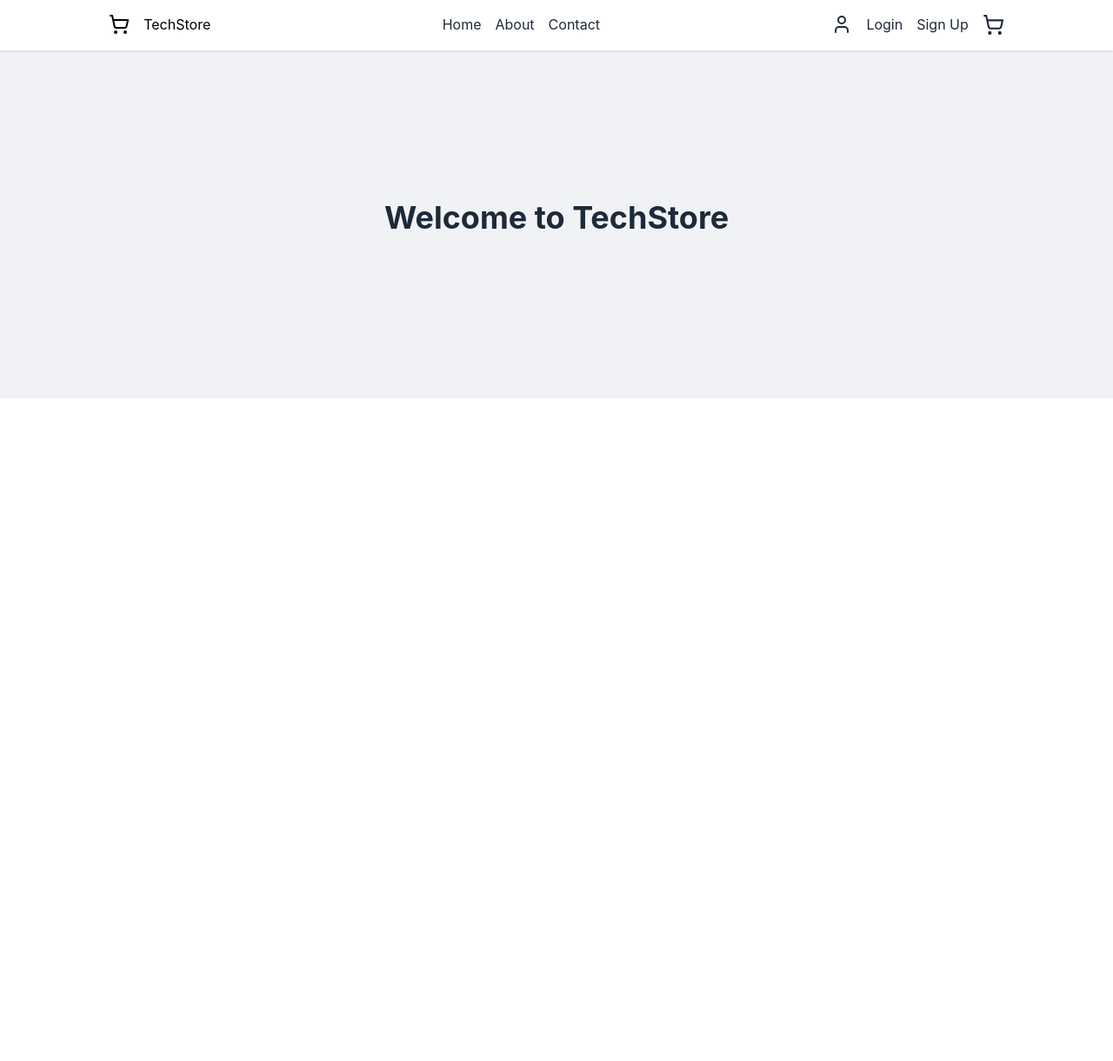
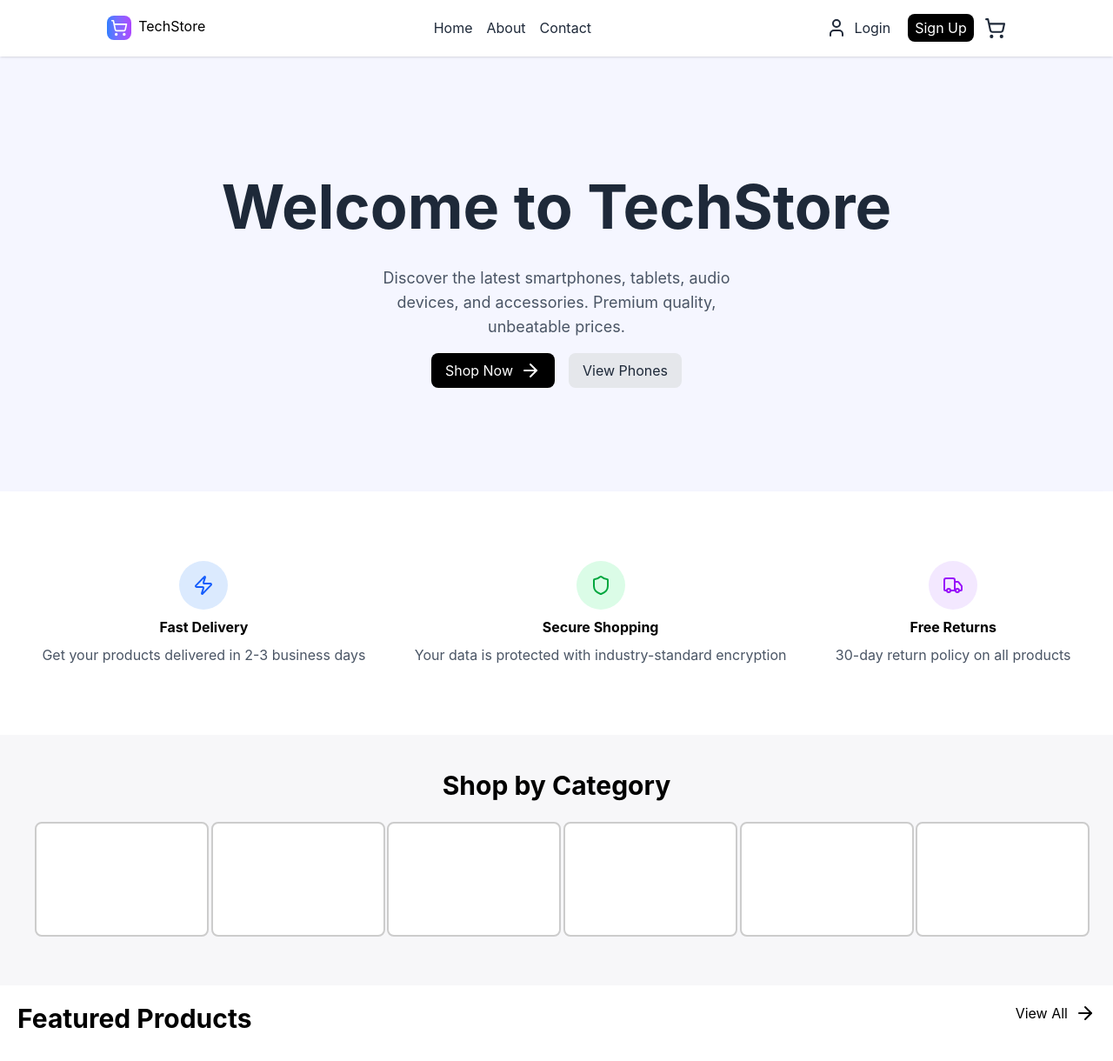
Before and after one commit to FafioluOluwadamilola/Tech-EcommerceMERN-Frontend, a React app: page / in a window 1280 px wide. Shown: the top 1220 px of the page at 87% size. Before the commit the page ends 800 px from the top, so only its background shows below. Built offline with nearby package versions, Linux system fonts and the light colour scheme; the HTML template or start-up script is replaced by a standard one.

Commit message:
frontend 70% completed

```diff
--- a/src/components/Header.jsx
+++ b/src/components/Header.jsx
@@ -4,24 +4,29 @@ import { ShoppingCart, User } from 'lucide-react'
 
 const Header = () => {
     return (
-        <div className=' sticky top-0 w-full bg-[#ffffff]/95 backdrop-blur-lg border-b border-white/20 py-4 flex gap-4 justify-around shadow-sm'>
+        <div className=' sticky top-0 w-full bg-white/40 backdrop-blur-lg border-b border-white/20 py-4 flex gap-4 justify-around items-center shadow-sm'>
 
 
             <div>
-                <Link to="/" className='flex gap-4'><ShoppingCart /> TechStore</Link>
+                <Link to="/" className='flex gap-2'>
+                    <div className='bg-linear-to-r from-blue-500 to-purple-500  rounded-lg p-1'>
+                        <ShoppingCart className='text-white size-5' />
+                    </div>
+                    TechStore
+                </Link>
             </div>
 
             <div className='flex gap-4'>
-                <Link to="/" className='hover:text-blue-600 text-gray-800 transition-colors'>Home</Link>
-                <Link to="/about" className='hover:text-blue-600 text-gray-800 transition-all'>About</Link>
-                <Link to="/contact" className='hover:text-blue-600 text-gray-800 transition-all'>Contact</Link>
+                <Link to="/" className='text-gray-800 '>Home</Link>
+                <Link to="/about" className=' text-gray-800'>About</Link>
+                <Link to="/contact" className=' text-gray-800'>Contact</Link>
             </div>
 
-            <div className='flex gap-4'>
-                <Link to="/login" className=' flex gap-4 hover:text-blue-600 hover:bg-blue-100 rounded-2xl hover:p-0.5 text-gray-800 transition-all'><User /> Login</Link>
-                <Link to="/signup" className='hover:text-blue-600 text-gray-800 transition-all'>Sign Up</Link>
+            <div className='flex gap-3 items-center'>
+                <Link to="/login" className='flex px-2 py-1 gap-2 rounded-lg hover:bg-gray-200 text-gray-800 '><User /> Login</Link>
+                <Link to="/signup" className='text-white px-2 py-1 bg-black rounded-lg'>Sign Up</Link>
                 <Link>
-                    <ShoppingCart size={25} className='text-gray-800 hover:text-blue-600   transition-all' />
+                    <ShoppingCart size={25} className='text-gray-800' />
                 </Link>
             </div>
 
--- a/src/components/Hero.jsx
+++ b/src/components/Hero.jsx
@@ -1,15 +1,69 @@
 import React from 'react'
+import { ArrowRight, Shield, Truck, Zap } from "lucide-react"
+
 
 const Hero = () => {
   return (
-    <div>
-        <div className='flex justify-center items-center h-100 bg-gray-300/30'>
-            <h1 className='text-4xl font-bold text-gray-800 mb-4'>Welcome to TechStore</h1>
+    <div className='w-full bg-white'>
+
+      <div className='flex flex-col justify-center items-center h-125 bg-[#F5F6FF] p-4'>
+
+        <h1 className='text-[70px] font-bold text-gray-800 mb-4'>Welcome to TechStore</h1>
+
+        <p className='text-lg text-gray-600 max-w-md text-center'>
+          Discover the latest smartphones, tablets, audio devices, and accessories. Premium quality, unbeatable prices.
+        </p>
+
+        <div className='mt-4 flex  gap-4'>
+          <button className='flex gap-2 bg-black hover:bg-black/80 text-white py-2 px-4 rounded-lg transition-colors'>Shop Now <ArrowRight /> </button>
+          <button className='bg-gray-200 hover:bg-gray-300 text-gray-800 py-2 px-4 rounded-lg transition-colors'>View Phones</button>
+        </div>
+      </div>
+
+
+      <div className='flex justify-evenly h-70 gap-10 p-8 border-b border-white/20 shadow-lg'>
+
+        <div className='flex flex-col items-center justify-center gap-2'>
+          <div className='bg-blue-100 p-4 rounded-full text-blue-600'><Zap /></div>
+          <h2 className='font-bold'>Fast Delivery</h2>
+          <p className='text-gray-600 text-center'>Get your products delivered in 2-3 business days</p>
         </div>
 
+        <div className='flex flex-col items-center justify-center gap-2'>
+          <div className='bg-green-100 p-4 rounded-full text-green-600'><Shield /></div>
+          <h2 className='font-bold'>Secure Shopping</h2>
+          <p className='text-gray-600 text-center'>Your data is protected with industry-standard encryption</p>
+        </div>
 
-        <div></div>
-        <div></div>
+        <div className='flex flex-col items-center justify-center gap-2'>
+          <div className='bg-purple-100 p-4 rounded-full text-purple-600'><Truck /></div>
+          <h2 className='font-bold'>Free Returns</h2>
+          <p className='text-gray-600 text-center'>30-day return policy on all products</p>
+        </div>
+
+      </div>
+
+
+      <div className='bg-[#F7F7F9] h-auto flex flex-col justify-center items-center p-10'>
+
+        <h1 className='font-bold text-3xl'>Shop by Category</h1>
+        <div className='grid grid-cols-2 md:grid-cols-3 lg:grid-cols-6 gap-4 justify-center mt-6 mb-4'>
+          <div className='box border hover:shadow-lg transition-shadow rounded-lg p-6 py-16'></div>
+          <div className='box border hover:shadow-lg transition-shadow rounded-lg p-6 py-16'></div>
+          <div className='box border hover:shadow-lg transition-shadow rounded-lg p-6 py-16'></div>
+          <div className='box border hover:shadow-lg transition-shadow rounded-lg p-6 py-16'></div>
+          <div className='box border hover:shadow-lg transition-shadow rounded-lg p-6 py-16'></div>
+          <div className='box border hover:shadow-lg transition-shadow rounded-lg p-6 py-16'></div>
+        </div>
+
+      </div>
+
+      <div className='h-200 m-5'>
+          <div className='flex justify-between'>
+            <h1 className='font-bold text-3xl'>Featured Products</h1>
+            <p className='flex gap-2 cursor-pointer'>View All <ArrowRight /></p>
+          </div>
+      </div>
 
     </div>
   )
--- a/src/styles/App.css
+++ b/src/styles/App.css
@@ -20,3 +20,10 @@ html, body, #root {
 main {
   padding-top: 1rem;
 }
+
+.box{
+  width: 200px;
+  background: #ffffff;
+  border: 2px solid #ccc;
+  cursor: pointer;
+}
```
